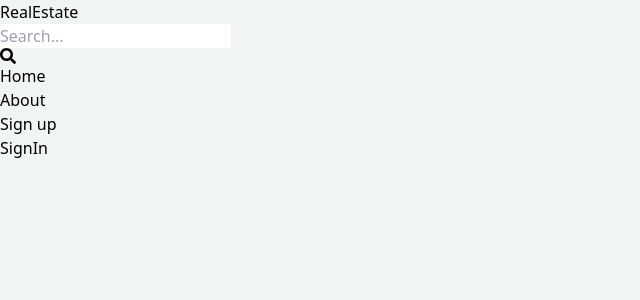
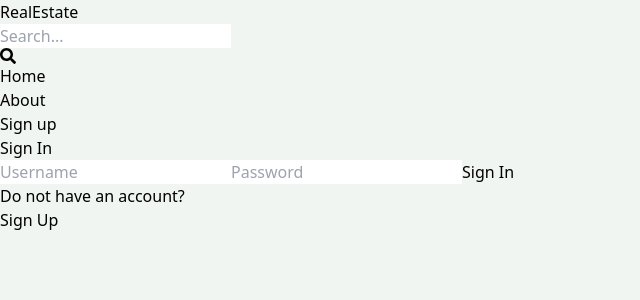
Before and after one commit to Zetao-Wu/real-estate, a React (Vite) app in the folder client/: page /sign-in in a window 1280 px wide. Shown: the top 300 px of the page, without its empty margins (0-640 px from the left). Built offline with nearby package versions, Linux system fonts and the light colour scheme.

Commit message:
complete sign in page functionalities

```diff
--- a/client/src/pages/SignIn.jsx
+++ b/client/src/pages/SignIn.jsx
@@ -1,11 +1,76 @@
-import React from 'react'
+import { useState } from "react";
+import { Link, useNavigate } from "react-router-dom";
+import axios from "axios";
 
 const SignIn = () => {
+  const [formData, setFormData] = useState({});
+  const [error, setError] = useState(null);
+  const [loading, setLoading] = useState(false);
+  const navigate = useNavigate();
+
+  const handleChange = (e) => {
+    setFormData({
+      ...formData,
+      [e.target.id]: e.target.value,
+    });
+  };
+
+  const handleSubmit = async (e) => {
+    e.preventDefault();
+    setLoading(true);
+    try {
+      const res = await axios.post("/api/auth/signin", formData);
+      const data = res.data;
+      if (data.success === false) {
+        setLoading(false);
+        setError(data.message);
+        return;
+      }
+      setLoading(false);
+      setError(null);
+      setFormData({ username: '', password: '' });
+      navigate('/home');
+    } catch (err) {
+      setLoading(false);
+      setError(err.response ? err.response.data.message : err.message);
+
+    }
+  };
+
   return (
-    <div>
-      SignIn
+    <div className="p-3 max-w-lg mx-auto">
+      <h1 className="text-3xl text-center font-semibold my-7">Sign In</h1>
+      <form onSubmit={handleSubmit} className="flex flex-col gap-4">
+        <input
+          type="text"
+          placeholder="Username"
+          className="border p-3 rounded-lg"
+          onChange={handleChange}
+          id="username"
+        />
+        <input
+          type="password"
+          placeholder="Password"
+          className="border p-3 rounded-lg"
+          onChange={handleChange}
+          id="password"
+        />
+        <button
+          disabled={loading}
+          className="bg-slate-700 text-white rounded-lg p-3 uppercase hover:opacity-90 disabled:opacity-80"
+        >
+          {loading ? "Loading..." : "Sign In"}
+        </button>
+      </form>
+      <div className="flex gap-2 mt-5">
+        <p>Do not have an account?</p>
+        <Link to="/sign-up">
+          <span className="text-blue-500 hover:underline">Sign Up</span>
+        </Link>
+      </div>
+      {error && <p className="text-red-500 mt-5">{error}</p>}
     </div>
-  )
-}
+  );
+};
 
-export default SignIn
+export default SignIn;
--- a/client/src/pages/SignUp.jsx
+++ b/client/src/pages/SignUp.jsx
@@ -2,7 +2,7 @@
 import { Link, useNavigate } from "react-router-dom";
 import axios from "axios";
 
-const SingOut = () => {
+const SignUp = () => {
   const [formData, setFormData] = useState({});
   const [error, setError] = useState(null);
   const [loading, setLoading] = useState(false);
@@ -79,4 +79,4 @@
   );
 };
 
-export default SingOut;
+export default SignUp;
--- a/client/vite.config.js
+++ b/client/vite.config.js
@@ -8,6 +8,7 @@
       '/api': {
         target: 'http://localhost:3000',
         secure: false,
+        changeOrigin: true,
       },
     },
   },
```
Also changed, not shown: 1 other file (tests, documents, lock files or other folders).
